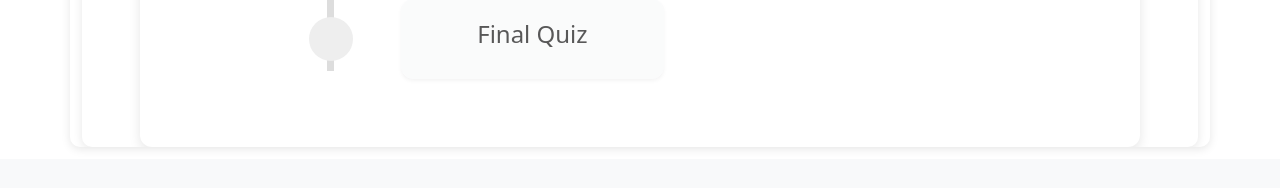
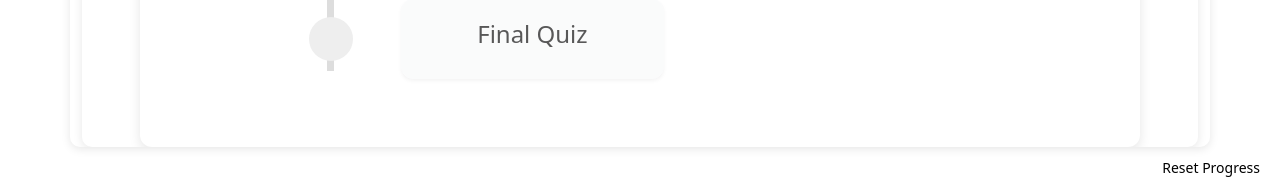
Before and after one commit to gabrielchuang/UI-project-laundry, a Flask app: page /page/mainpage1 in a window 1280 px wide. Shown: the part 641-829 px from the top of the page. Before the commit the page ends 712 px from the top, so only its background shows below. Run offline with Flask 3, Linux system fonts and the light colour scheme.

Commit message:
add a reset button that resets the user progress

```diff
--- a/server.py
+++ b/server.py
@@ -19,7 +19,7 @@ users = {
     "user1": {
         "name": "Joe Doe",
         "progress": [],  # stores visited slide/content IDs
-        "completed": 0  # stores completed quiz IDs
+        "completed": 1  # stores completed quiz IDs
     }
 }
 
@@ -132,6 +132,12 @@ def get_progress():
         "progress": serialized
     })
 
+@app.route("/reset-progress", methods=["POST"])
+def reset_progress():
+    users["user1"]["completed"] = 1
+    users["user1"]["progress"] = []
+    return jsonify({"status": "success", "message": "Progress reset"})
+
 
 if __name__ == '__main__':
     app.run(debug=True, port=5001)
--- a/static/script.js
+++ b/static/script.js
@@ -26,11 +26,10 @@ $(document).ready(function () {
         const type = slides[index].getAttribute('data-slide-type');
         const isQuiz = type === "quiz";
         console.log("isQuiz: ", isQuiz);
-        $("#next-btn").prop("disabled", isQuiz);  // lock only if quiz
 
 
         $("#prev-btn").prop("disabled", index === 0);
-        $("#next-btn").prop("disabled", index === totalSlides - 1);
+        $("#next-btn").prop("disabled", index === totalSlides - 1 || isQuiz);
 
         currentSlide = index;
 
@@ -82,6 +81,24 @@ $(document).ready(function () {
         });
     }
 
+    const btn = document.getElementById("reset-progress-btn");
+    if (btn) {
+      btn.addEventListener("click", function () {
+        if (confirm("Are you sure you want to reset your progress?")) {
+          fetch("/reset-progress", { method: "POST" })
+            .then(res => res.json())
+            .then(data => {
+              alert(data.message);
+              window.location.href = "/page/mainpage1";  // ✅ redirect here
+            })
+            .catch(err => {
+              alert("Error resetting progress");
+              console.error(err);
+            });
+        }
+      });
+    }
+
 
     // Navigation handlers
     $("#next-btn").on('click', function() {
@@ -122,91 +139,7 @@ $(document).ready(function () {
                 .removeClass('correct').addClass('incorrect').show();
         }
     });
-});
 
-function checkDragAndDropFlexibleGrouping(questionContainer) {
-    console.log("Checking drag and drop flexible grouping...");
-    let bins = $(questionContainer).find('.bin');
-    let allGroups = new Set();
-    let usedGroups = new Set();
-    let allCorrect = true;
-
-    let feedback_text = "";
-
-    let num_items_unsorted = 0;
-    num_items_unsorted = $(questionContainer).find('.drag-items .drag-item').length;
-    if (num_items_unsorted !== 0) {
-        allCorrect = false;
-        feedback_text = "You have not sorted all items. ";
-    }
-
-    bins.each(function() {
-        let groupsInBin = new Set();
-        $(this).find('.drag-item').each(function() {
-            const group = $(this).data('group');
-            console.log("Group in bin: ", group);
-            groupsInBin.add(group);
-            allGroups.add(group);
-        });
-
-        if (groupsInBin.size === 0) {
-            // Empty bin, ignore
-            return;
-        }
-
-        if (groupsInBin.size > 1) {
-            allCorrect = false;
-            $(this).addClass('incorrect-bin');
-            // give more info about which items in this bin can't be washed together
-            first_item = $(this).find('.drag-item').first().data("text")
-            console.log($(this).find('.drag-item').first())
-            console.log("First item: ", first_item);
-            $(this).find('.drag-item').each(function() {
-                const group = $(this).data('group');
-                if (group != groupsInBin[0]) {
-                    console.log("this dot data text is " + $(this).data("text"))
-                    feedback_text = "You shouldn't wash a " + $(this).data("text") + " with a " + first_item + "!";
-                }
-            });
-        } else {
-            const group = Array.from(groupsInBin)[0];
-            if (usedGroups.has(group)) {
-                // Same group appears in multiple bins, error
-                console.log("Group already used: ", group);
-                allCorrect = false;
-                $(this).removeClass('correct-bin');
-                $(this).addClass('incorrect-bin');
-            } else {
-                console.log("Group used: ", group);
-                usedGroups.add(group);
-                $(this).removeClass('incorrect-bin');
-                $(this).addClass('correct-bin');
-            }
-        }
-    });
-
-    // Final sanity check: Did we account for all groups?
-    if (allGroups.size !== usedGroups.size) {
-        allCorrect = false;
-        console.log("Not all groups accounted for.");
-    }
-
-    const feedback = $(questionContainer).find('.feedback');
-    if (allCorrect) {
-        feedback.text("Perfect grouping!").removeClass('incorrect').addClass('correct').show();
-        $('#next-btn').prop('disabled', false);  // ✅ enable next
-    } else {
-        feedback.text("Incorrect grouping. " + feedback_text + " Try again!").removeClass('correct').addClass('incorrect').show();
-        $('#next-btn').prop('disabled', true);   // 🔒 stay locked
-    }
-}
-
-$(document).on('click', '.check-drag-btn', function() {
-    const questionContainer = $(this).closest('.drag-drop-question');
-    checkDragAndDropFlexibleGrouping(questionContainer);
-});
-
-$(document).ready(function () {
     let draggedItem = null;
 
     $(document).on('dragstart', '.drag-item', function (e) {
@@ -355,6 +288,88 @@ $(document).ready(function () {
       });
 });
 
+function checkDragAndDropFlexibleGrouping(questionContainer) {
+    console.log("Checking drag and drop flexible grouping...");
+    let bins = $(questionContainer).find('.bin');
+    let allGroups = new Set();
+    let usedGroups = new Set();
+    let allCorrect = true;
+
+    let feedback_text = "";
+
+    let num_items_unsorted = 0;
+    num_items_unsorted = $(questionContainer).find('.drag-items .drag-item').length;
+    if (num_items_unsorted !== 0) {
+        allCorrect = false;
+        feedback_text = "You have not sorted all items. ";
+    }
+
+    bins.each(function() {
+        let groupsInBin = new Set();
+        $(this).find('.drag-item').each(function() {
+            const group = $(this).data('group');
+            console.log("Group in bin: ", group);
+            groupsInBin.add(group);
+            allGroups.add(group);
+        });
+
+        if (groupsInBin.size === 0) {
+            // Empty bin, ignore
+            return;
+        }
+
+        if (groupsInBin.size > 1) {
+            allCorrect = false;
+            $(this).addClass('incorrect-bin');
+            // give more info about which items in this bin can't be washed together
+            first_item = $(this).find('.drag-item').first().data("text")
+            console.log($(this).find('.drag-item').first())
+            console.log("First item: ", first_item);
+            $(this).find('.drag-item').each(function() {
+                const group = $(this).data('group');
+                if (group != groupsInBin[0]) {
+                    console.log("this dot data text is " + $(this).data("text"))
+                    feedback_text = "You shouldn't wash a " + $(this).data("text") + " with a " + first_item + "!";
+                }
+            });
+        } else {
+            const group = Array.from(groupsInBin)[0];
+            if (usedGroups.has(group)) {
+                // Same group appears in multiple bins, error
+                console.log("Group already used: ", group);
+                allCorrect = false;
+                $(this).removeClass('correct-bin');
+                $(this).addClass('incorrect-bin');
+            } else {
+                console.log("Group used: ", group);
+                usedGroups.add(group);
+                $(this).removeClass('incorrect-bin');
+                $(this).addClass('correct-bin');
+            }
+        }
+    });
+
+    // Final sanity check: Did we account for all groups?
+    if (allGroups.size !== usedGroups.size) {
+        allCorrect = false;
+        console.log("Not all groups accounted for.");
+    }
+
+    const feedback = $(questionContainer).find('.feedback');
+    if (allCorrect) {
+        feedback.text("Perfect grouping!").removeClass('incorrect').addClass('correct').show();
+        $('#next-btn').prop('disabled', false);  // ✅ enable next
+    } else {
+        feedback.text("Incorrect grouping. " + feedback_text + " Try again!").removeClass('correct').addClass('incorrect').show();
+        $('#next-btn').prop('disabled', true);   // 🔒 stay locked
+    }
+}
+
+$(document).on('click', '.check-drag-btn', function() {
+    const questionContainer = $(this).closest('.drag-drop-question');
+    checkDragAndDropFlexibleGrouping(questionContainer);
+});
+
 
 document.addEventListener("DOMContentLoaded", function () {
     const slides = document.querySelectorAll(".slide");
--- a/static/style.css
+++ b/static/style.css
@@ -728,6 +728,12 @@ button:disabled {
   background-color: #ffe6e6;
 }
 
+#reset-progress-btn {
+  color: black;
+  border: none;
+  float: inline-end;
+  padding: 10px 20px;
+}
 
 /* Wash Panel */
 .wash-panel {
--- a/templates/layout.html
+++ b/templates/layout.html
@@ -18,6 +18,7 @@
           <a class="nav-link nav-button" href="/">Home</a>
           <a class="nav-link nav-button" href="/page/final-quiz">Quiz</a>
         </div>
+
       </div>
     </div>
   </nav>
@@ -27,6 +28,10 @@
     {% endblock %}
     </div>
 
+    <div class="ms-auto">
+      <button id="reset-progress-btn" class="btn btn-sm btn-outline-danger">Reset Progress</button>
+    </div>
+
     <script src="{{ url_for('static', filename='script.js') }}"></script>
 
 </body>
```
Lines whose indentation alone changed are shown as unchanged.
